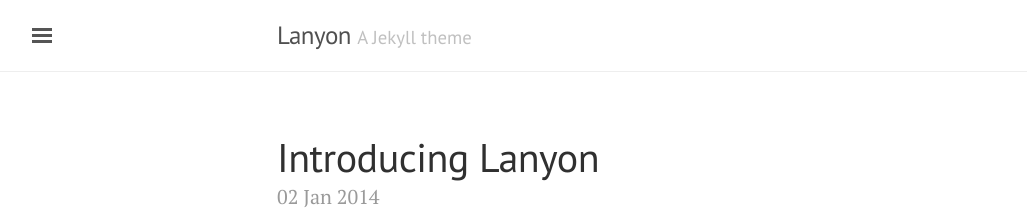
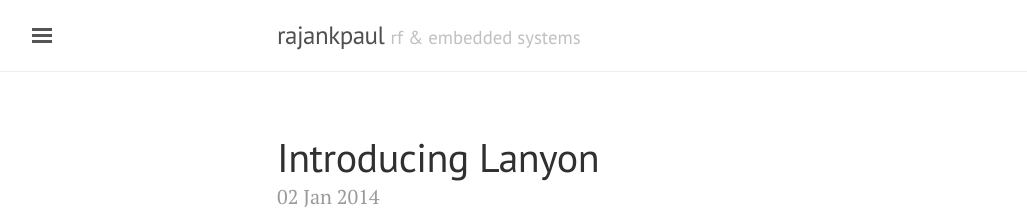
Before and after one commit to rajankpaul/rajankpaul.github.io, a Jekyll site: the page built from index.html, in a window 1280 px wide. Shown: the top 216 px of the page, without its empty margins (3-1030 px from the left). Built offline with Jekyll 4.4.1, drawn with Linux system fonts in a browser that asks for light colours; the list of posts is cut into pages by our own code.

Commit message:
Update _config.yml

```diff
--- a/_config.yml
+++ b/_config.yml
@@ -2,18 +2,18 @@
 permalink:           pretty
 
 # Setup
-title:               Lanyon
-tagline:             'A Jekyll theme'
+title:               rajankpaul
+tagline:             'rf & embedded systems'
 description:         'A reserved <a href="http://jekyllrb.com" target="_blank">Jekyll</a> theme that places the utmost gravity on content with a hidden drawer. Made by <a href="https://twitter.com/mdo" target="_blank">@mdo</a>.'
-url:                 http://lanyon.getpoole.com
+url:                 https://rajankpaul.com
 baseurl:             ''
 paginate:            5
 
 # About/contact
 author:
-  name:              Mark Otto
-  url:               https://twitter.com/mdo
-  email:             markdotto@gmail.com
+  name:              Rajan Paul
+  url:               https://twitter.com/rajankpaul
+  email:             paulkrajan[at]gmail[dot]com
 
 # Custom vars
 version:             1.0.0
```
